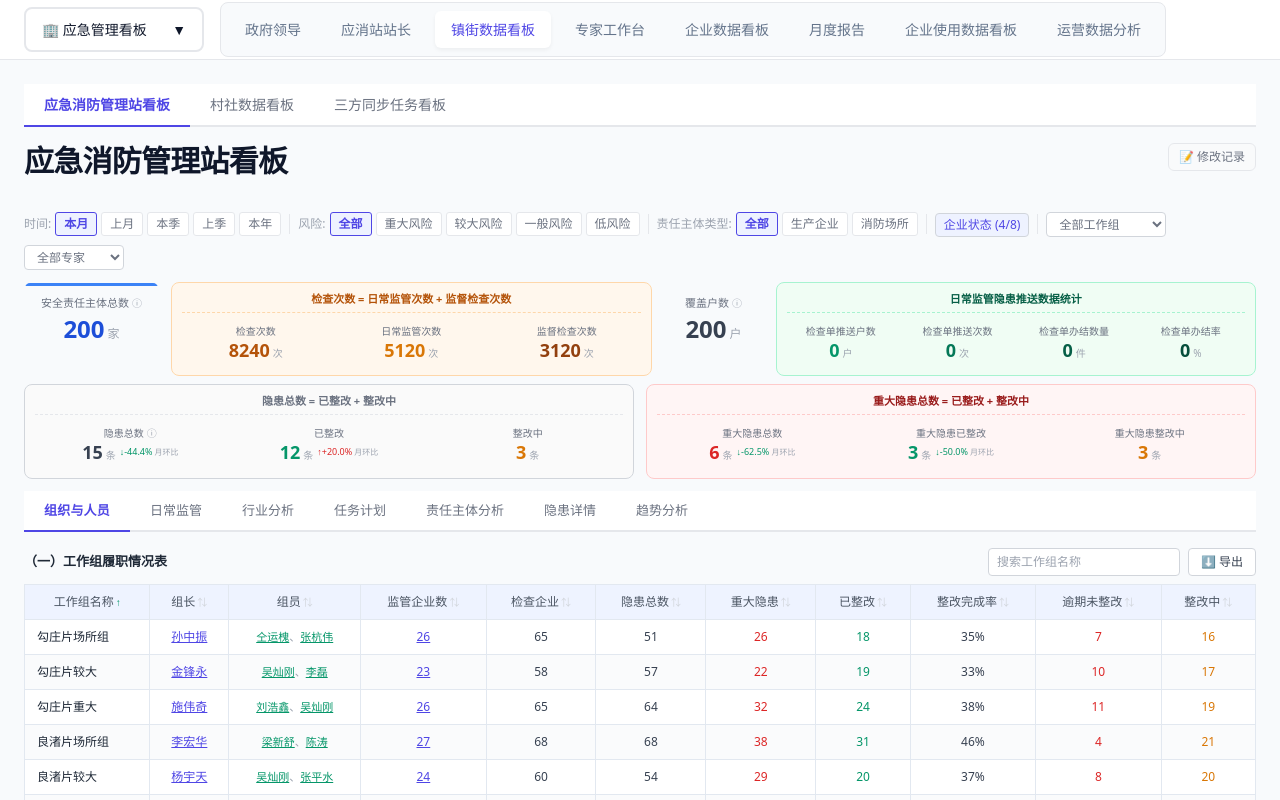
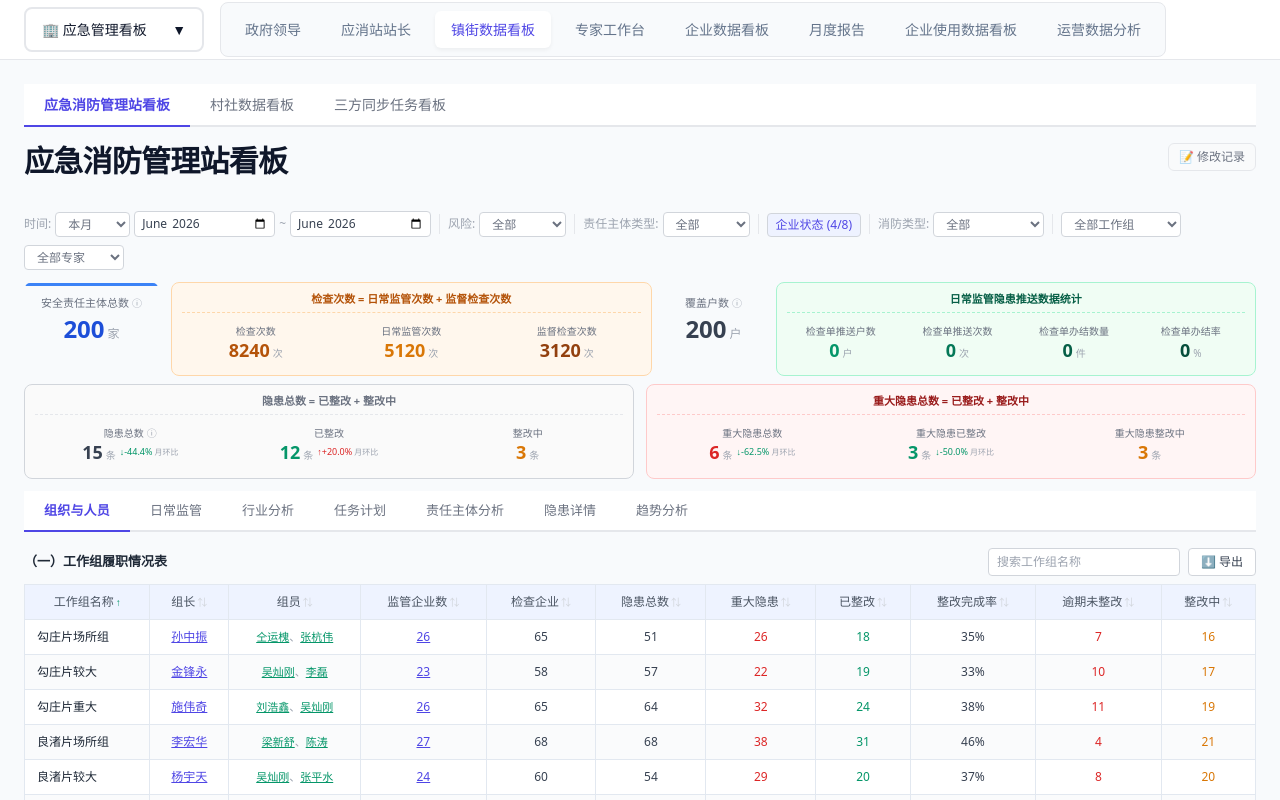
Before and after one commit to xjhyonier/dashboard, a React (Vite) app: page /emergency/station-chief-v2 in a window 1280 px wide. Shown: the top 800 px of the page. Built offline with nearby package versions, Linux system fonts and the light colour scheme.

Commit message:
fix: 全局筛选样式优化 - 时间改为下拉框、筛选项标签外置、跨月范围支持

```diff
--- a/src/business/emergency/pages/StationChiefV2Dashboard.tsx
+++ b/src/business/emergency/pages/StationChiefV2Dashboard.tsx
@@ -46,7 +46,7 @@ const prevQuarterStartMonth = ((prevQuarterMonth % 12) + 12) % 12
 const prevQuarterStart = new Date(prevQuarterYear, prevQuarterStartMonth, 1)
 const prevQuarterEnd = new Date(prevQuarterYear, prevQuarterStartMonth + 3, 0)
 
-type TimeRange = 'week' | 'month' | 'quarter' | 'year' | 'prevMonth' | 'prevQuarter'
+type TimeRange = 'week' | 'month' | 'quarter' | 'year' | 'prevMonth' | 'prevQuarter' | 'custom'
 
 export function StationChiefV2Dashboard() {
   const [searchParams, setSearchParams] = useSearchParams()
@@ -101,9 +101,15 @@ export function StationChiefV2Dashboard() {
 
   // 日期筛选状态
   const [timeRange, setTimeRange] = useState<TimeRange>('month')
+  const [timeMonthFrom, setTimeMonthFrom] = useState(fmtMonth(TODAY))
+  const [timeMonthTo, setTimeMonthTo] = useState(fmtMonth(TODAY))
+  const [timeQuickFilter, setTimeQuickFilter] = useState<TimeRange>('month')
 
-  // 根据 timeRange 计算实际起止日期
+  // 根据 timeRange 或自定义月份范围计算实际起止日期
   const dateRange = useMemo((): { start: string; end: string } => {
+    if (timeRange === 'custom') {
+      return { start: `${timeMonthFrom}-01`, end: (() => { const d = new Date(Number(timeMonthTo.split('-')[0]), Number(timeMonthTo.split('-')[1]), 0); return fmtDate(d) })() }
+    }
     switch (timeRange) {
       case 'week':        return { start: fmtDate(weekStart),       end: fmtDate(weekEnd) }
       case 'month':       return { start: fmtDate(monthStart),      end: fmtDate(monthEnd) }
@@ -112,7 +118,7 @@ export function StationChiefV2Dashboard() {
       case 'prevMonth':   return { start: fmtDate(prevMonthStart),  end: fmtDate(prevMonthEnd) }
       case 'prevQuarter': return { start: fmtDate(prevQuarterStart), end: fmtDate(prevQuarterEnd) }
     }
-  }, [timeRange])
+  }, [timeRange, timeMonthFrom, timeMonthTo])
 
   // 全局 KPI 筛选状态
   const [selectedKpi, setSelectedKpi] = useState<string | null>(null)
@@ -127,6 +133,7 @@ export function StationChiefV2Dashboard() {
   const ENTERPRISE_STATUSES = ['正常', '托管', '歇业中', '未核实', '停业', '搬迁', '虚拟注册', '注销']
   const [filterStatuses, setFilterStatuses] = useState<string[]>(['正常', '托管', '歇业中', '未核实'])
   const [showStatusDropdown, setShowStatusDropdown] = useState(false)
+  const [filterFireType, setFilterFireType] = useState<'all' | 'fireKey' | 'nineSmall' | 'general'>('all')
   const [showChangelog, setShowChangelog] = useState(false)
   const [changeLogItems, setChangeLogItems] = useState([
     {
@@ -147,7 +154,7 @@ export function StationChiefV2Dashboard() {
       id: 3,
       date: '2026-07-09',
       location: '全局筛选栏',
-      content: '1. 全局筛选"主体" → "责任主体类型"\n2. 新增企业状态多选筛选，默认选中 正常/托管/歇业中/未核实',
+      content: '1. 全局筛选"主体" → "责任主体类型"\n2. 新增企业状态多选筛选，默认选中 正常/托管/歇业中/未核实\n3. 新增消防类型筛选（消防重点单位/九小场所/一般单位）\n4. 时间筛选支持跨月范围（from ~ to），快捷选项改为下拉框\n5. 风险等级、责任主体类型、消防类型改为下拉框，标签外置',
       editing: false,
     },
   ])
@@ -435,34 +442,52 @@ export function StationChiefV2Dashboard() {
         marginBottom: 12,
         flexWrap: 'wrap',
       }}>
-        {/* 时间快捷筛选 */}
+        {/* 时间快捷筛选 + 跨月范围 */}
         <div style={{ display: 'flex', gap: 4, alignItems: 'center' }}>
           <span style={{ fontSize: 12, color: '#9CA3AF' }}>时间:</span>
-          {([
-            { key: 'month' as TimeRange, label: '本月' },
-            { key: 'prevMonth' as TimeRange, label: '上月' },
-            { key: 'quarter' as TimeRange, label: '本季' },
-            { key: 'prevQuarter' as TimeRange, label: '上季' },
-            { key: 'year' as TimeRange, label: '本年' },
-          ] as const).map(opt => (
-            <button
-              key={opt.key}
-              onClick={() => setTimeRange(opt.key)}
+          <select
+            value={timeQuickFilter}
+            onChange={e => {
+              const key = e.target.value as TimeRange
+              setTimeRange(key)
+              setTimeQuickFilter(key)
+            }}
             style={{
               padding: '2px 8px',
-                borderRadius: 3,
-                border: '1px solid',
-                borderColor: timeRange === opt.key ? '#4F46E5' : '#E5E7EB',
-                background: timeRange === opt.key ? '#EEF2FF' : 'white',
-                color: timeRange === opt.key ? '#4F46E5' : '#6B7280',
-                cursor: 'pointer',
+              border: '1px solid #D1D5DB',
+              borderRadius: 4,
               fontSize: 12,
-                fontWeight: timeRange === opt.key ? 600 : 400,
+              color: '#6B7280',
+              background: 'white',
+              outline: 'none',
             }}
           >
-              {opt.label}
-            </button>
-          ))}
+            <option value="month">本月</option>
+            <option value="prevMonth">上月</option>
+            <option value="quarter">本季</option>
+            <option value="prevQuarter">上季</option>
+            <option value="year">本年</option>
+            <option value="custom">自定义</option>
+          </select>
+          <input
+            type="month"
+            value={timeMonthFrom}
+            onChange={e => { setTimeMonthFrom(e.target.value); setTimeRange('custom'); setTimeQuickFilter('custom') }}
+            style={{
+              padding: '2px 6px', border: '1px solid #D1D5DB', borderRadius: 4,
+              fontSize: 12, color: '#374151', background: 'white', outline: 'none',
+            }}
+          />
+          <span style={{ fontSize: 12, color: '#9CA3AF' }}>~</span>
+          <input
+            type="month"
+            value={timeMonthTo}
+            onChange={e => { setTimeMonthTo(e.target.value); setTimeRange('custom') }}
+            style={{
+              padding: '2px 6px', border: '1px solid #D1D5DB', borderRadius: 4,
+              fontSize: 12, color: '#374151', background: 'white', outline: 'none',
+            }}
+          />
         </div>
 
         <div style={{ width: 1, height: 20, background: '#E5E7EB' }} />
@@ -470,31 +495,25 @@ export function StationChiefV2Dashboard() {
         {/* 风险等级筛选 */}
         <div style={{ display: 'flex', gap: 4, alignItems: 'center' }}>
           <span style={{ fontSize: 12, color: '#9CA3AF' }}>风险:</span>
-          {([
-            { key: 'all' as const, label: '全部' },
-            { key: 'major' as const, label: '重大风险' },
-            { key: 'high' as const, label: '较大风险' },
-            { key: 'medium' as const, label: '一般风险' },
-            { key: 'low' as const, label: '低风险' },
-          ]).map(opt => (
-            <button
-              key={opt.key}
-              onClick={() => setRiskLevel(opt.key)}
+          <select
+            value={riskLevel}
+            onChange={e => setRiskLevel(e.target.value as any)}
             style={{
               padding: '2px 8px',
-                borderRadius: 3,
-                border: '1px solid',
-                borderColor: riskLevel === opt.key ? '#4F46E5' : '#E5E7EB',
-                background: riskLevel === opt.key ? '#EEF2FF' : 'white',
-                color: riskLevel === opt.key ? '#4F46E5' : '#6B7280',
-                cursor: 'pointer',
+              border: '1px solid #D1D5DB',
+              borderRadius: 4,
               fontSize: 12,
-                fontWeight: riskLevel === opt.key ? 600 : 400,
+              color: riskLevel !== 'all' ? '#4F46E5' : '#6B7280',
+              background: 'white',
+              outline: 'none',
             }}
           >
-              {opt.label}
-            </button>
-          ))}
+            <option value="all">全部</option>
+            <option value="major">重大风险</option>
+            <option value="high">较大风险</option>
+            <option value="medium">一般风险</option>
+            <option value="low">低风险</option>
+          </select>
         </div>
 
         <div style={{ width: 1, height: 20, background: '#E5E7EB' }} />
@@ -502,29 +521,23 @@ export function StationChiefV2Dashboard() {
         {/* 责任主体类型筛选 */}
         <div style={{ display: 'flex', gap: 4, alignItems: 'center' }}>
           <span style={{ fontSize: 12, color: '#9CA3AF' }}>责任主体类型:</span>
-          {([
-            { key: 'all' as const, label: '全部' },
-            { key: 'production' as const, label: '生产企业' },
-            { key: 'venue' as const, label: '消防场所' },
-          ]).map(opt => (
-            <button
-              key={opt.key}
-              onClick={() => setFilterEntityType(opt.key)}
+          <select
+            value={filterEntityType}
+            onChange={e => setFilterEntityType(e.target.value as any)}
             style={{
               padding: '2px 8px',
-                borderRadius: 3,
-                border: '1px solid',
-                borderColor: filterEntityType === opt.key ? '#4F46E5' : '#E5E7EB',
-                background: filterEntityType === opt.key ? '#EEF2FF' : 'white',
-                color: filterEntityType === opt.key ? '#4F46E5' : '#6B7280',
-                cursor: 'pointer',
+              border: '1px solid #D1D5DB',
+              borderRadius: 4,
               fontSize: 12,
-                fontWeight: filterEntityType === opt.key ? 600 : 400,
+              color: filterEntityType !== 'all' ? '#4F46E5' : '#6B7280',
+              background: 'white',
+              outline: 'none',
             }}
           >
-              {opt.label}
-            </button>
-          ))}
+            <option value="all">全部</option>
+            <option value="production">生产企业</option>
+            <option value="venue">消防场所</option>
+          </select>
         </div>
 
         <div style={{ width: 1, height: 20, background: '#E5E7EB' }} />
@@ -585,6 +598,31 @@ export function StationChiefV2Dashboard() {
 
         <div style={{ width: 1, height: 20, background: '#E5E7EB' }} />
 
+        {/* 消防类型筛选 */}
+        <div style={{ display: 'flex', gap: 4, alignItems: 'center' }}>
+          <span style={{ fontSize: 12, color: '#9CA3AF' }}>消防类型:</span>
+          <select
+            value={filterFireType}
+            onChange={e => setFilterFireType(e.target.value as any)}
+            style={{
+              padding: '2px 8px',
+              border: '1px solid #D1D5DB',
+              borderRadius: 4,
+              fontSize: 12,
+              color: filterFireType !== 'all' ? '#4F46E5' : '#6B7280',
+              background: 'white',
+              outline: 'none',
+            }}
+          >
+            <option value="all">全部</option>
+            <option value="fireKey">消防重点单位</option>
+            <option value="nineSmall">九小场所</option>
+            <option value="general">一般单位</option>
+          </select>
+        </div>
+
+        <div style={{ width: 1, height: 20, background: '#E5E7EB' }} />
+
         {/* 工作组筛选 */}
         <select
           value={filterTeam}
@@ -628,9 +666,9 @@ export function StationChiefV2Dashboard() {
         </select>
 
         {/* 重置筛选 */}
-        {(filterTeam !== 'all' || filterExpert !== 'all' || filterEntityType !== 'all' || filterStatuses.length !== 4) && (
+        {(filterTeam !== 'all' || filterExpert !== 'all' || filterEntityType !== 'all' || filterFireType !== 'all' || filterStatuses.length !== 4) && (
           <button
-            onClick={() => { setFilterTeam('all'); setFilterExpert('all'); setFilterEntityType('all'); setFilterStatuses(['正常', '托管', '歇业中', '未核实']) }}
+            onClick={() => { setFilterTeam('all'); setFilterExpert('all'); setFilterEntityType('all'); setFilterFireType('all'); setFilterStatuses(['正常', '托管', '歇业中', '未核实']) }}
             style={{
               padding: '2px 8px',
               border: '1px solid #D1D5DB',
```
Lines whose indentation alone changed are shown as unchanged.
